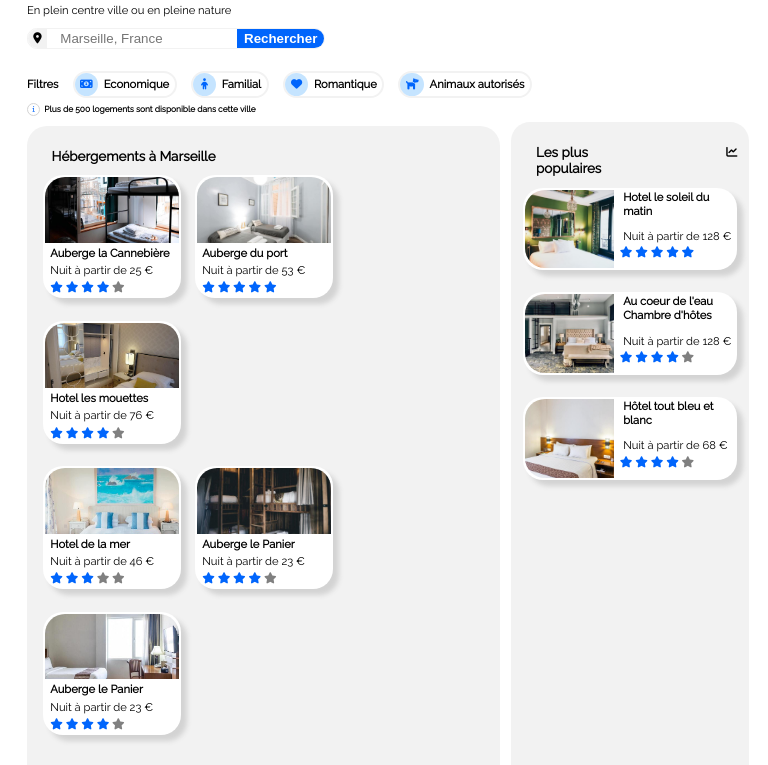
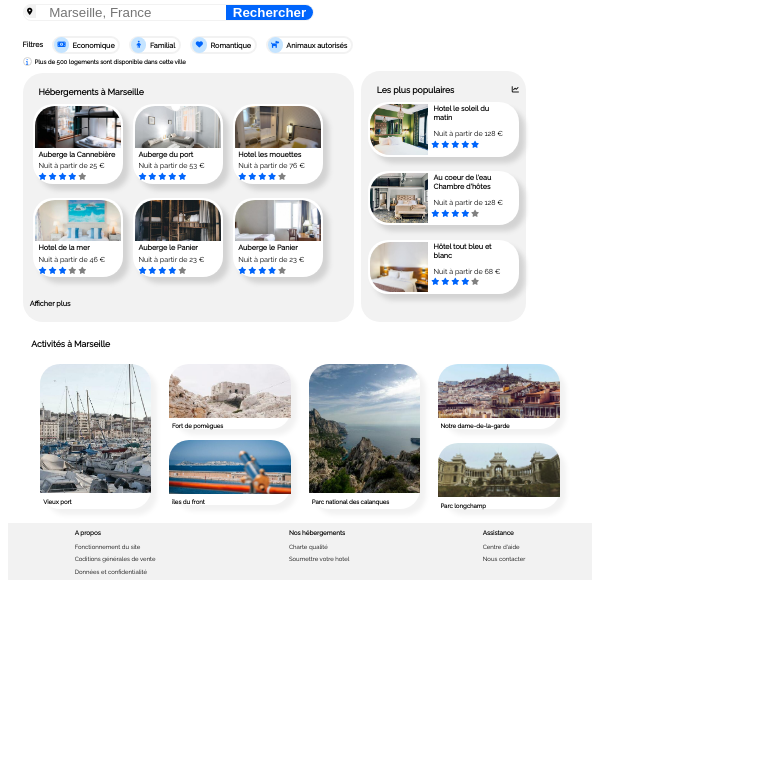
Before and after one commit to MarineLefebvre/MarineLefebvre.github.io, a plain HTML site: page index.html in a window 600 px wide. Shown: the part 109-874 px from the top of the page, 768 px wide, since content can reach past the window. After the commit the page ends 816 px from the top, so only its background shows below. Drawn offline with Linux system fonts and the light colour scheme.

Commit message:
modifs pour responsivité

```diff
--- a/index.html
+++ b/index.html
@@ -6,7 +6,7 @@
     <meta name="viewport" content="width=device-width, initial-scale=1">
     <meta charset="utf-8">
     <link rel="stylesheet" href="style/style.css" type="text/css" media="screen" />
-    <link rel="stylesheet" media="screen and (max-width: 450px)" href="style/petiteResolution.css" />
+    <link rel="stylesheet" media="screen and (max-width: 550px)" href="style/petiteResolution.css" />
     <link rel="stylesheet" media="screen and (max-width: 1150px)" href="style/tablette.css" />
 </head>
 
--- a/style/petiteResolution.css
+++ b/style/petiteResolution.css
@@ -53,7 +53,9 @@ li a.h {
     font-size: 13px;
     min-width: 187.5px;
     padding: 1rem 4rem;
+    width: 100%;
     border-bottom: solid 2px lightgray;
+    padding-left: 40%;
 }
 
 nav .menu a:hover {
@@ -472,3 +474,63 @@ h2{
         width: 97%;
     }
 }
+
+@media screen and (min-width: 400px)
+{
+    .descBestSeller > h2 {
+        width: 18em;
+        word-wrap: break-word;
+        white-space: normal;
+        font-size: 2.2em;
+    }
+
+    .liencard > h2 {
+        font-size: 2.2em;
+    }
+
+    .activitesSmall > .liencard > h2, .activitesTall > .liencard > h2 {
+        font-size: 2.2em !important;
+    }
+
+    .cardHebergement {
+        height: 27em;
+    }
+
+    .photoSmall, .photoTall {
+        height: 12em !important;
+    }
+
+    h1, #graph{
+        font-size: 3em !important;
+    }
+
+    .imagePopulaire {
+        width: 20em;
+        height: 23em;
+    }
+
+    .imageHebergement {
+        height: 17em;
+    }
+
+    .populaires > .liencard > .descBestSeller > .score {
+        margin-top: 6em;
+    }
+
+    .populaires {
+        width: 90%;
+    }
+
+    #info > .label {
+        width: 100%;
+        padding-top: 1em;
+    }
+
+    #plus {
+        font-size: 2em;
+    }
+
+    #inscription {
+        font-size: 2em;
+    }
+}
--- a/style/style.css
+++ b/style/style.css
@@ -402,3 +402,24 @@ h2{
     margin: auto;
     max-width: 1580px;
 }
+
+@media screen and (max-width: 1700px)
+{
+    body{
+        font-size: 98%;
+    }
+}
+
+@media screen and (max-width: 1500px)
+{
+    body{
+        font-size: 97%;
+    }
+}
+
+@media screen and (max-width: 1250px)
+{
+    body{
+        font-size: 95%;
+    }
+}
--- a/style/tablette.css
+++ b/style/tablette.css
@@ -18,10 +18,24 @@
     border: transparent solid 2.5px;
 }
 
+@media screen and (max-width: 1140px)
+{
+    body{
+        font-size: 92%;
+    }
+}
+
 @media screen and (max-width: 1050px)
 {
     body{
-        font-size: 90%;
+        font-size: 85%;
+    }
+}
+
+@media screen and (max-width: 950px)
+{
+    body{
+        font-size: 78%;
     }
 }
 
@@ -31,3 +45,18 @@
         font-size: 70%;
     }
 }
+
+@media screen and (max-width: 780px)
+{
+    body{
+        font-size: 50%;
+    }
+}
+
+
+@media screen and (max-width: 700px)
+{
+    body{
+        font-size: 45%;
+    }
+}
```
